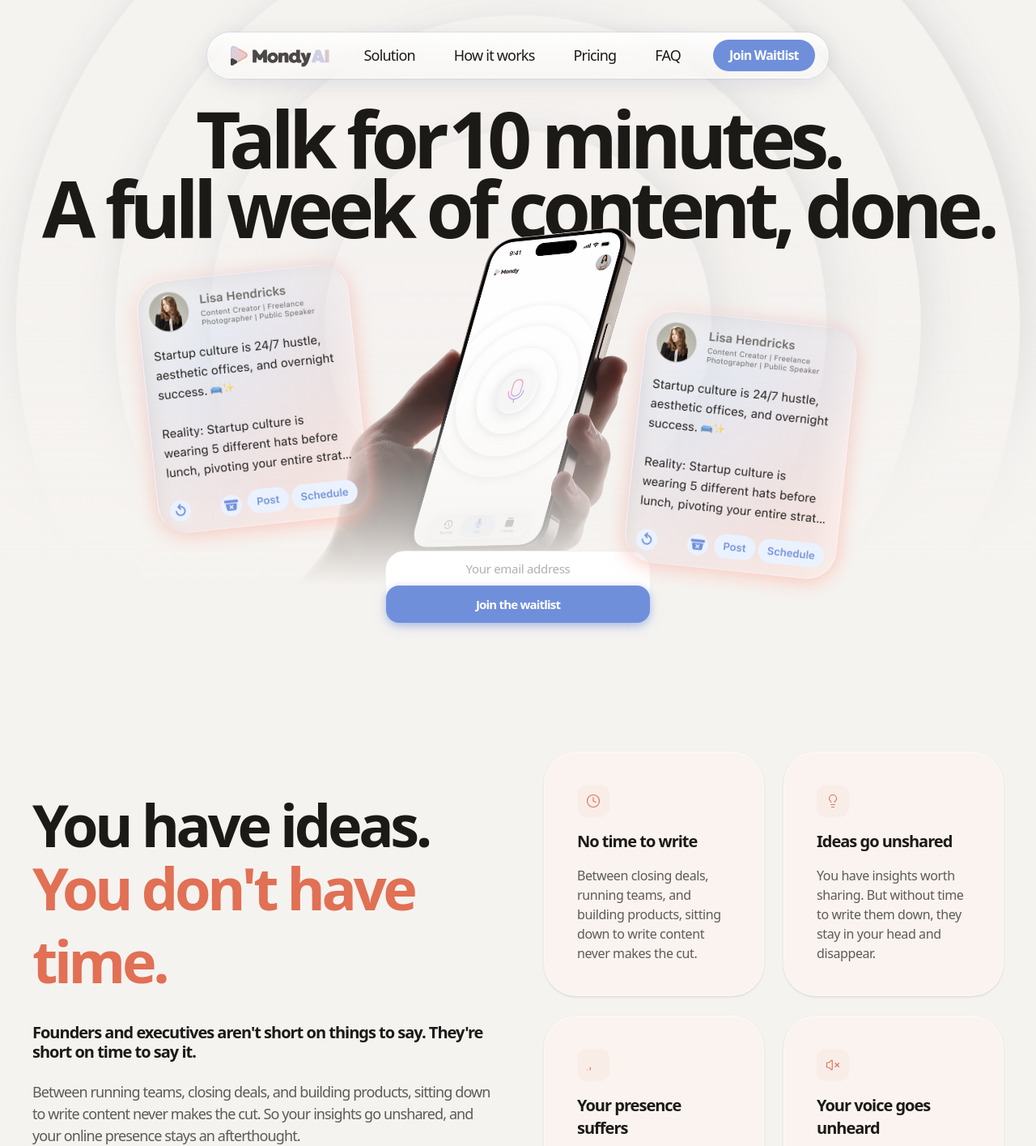
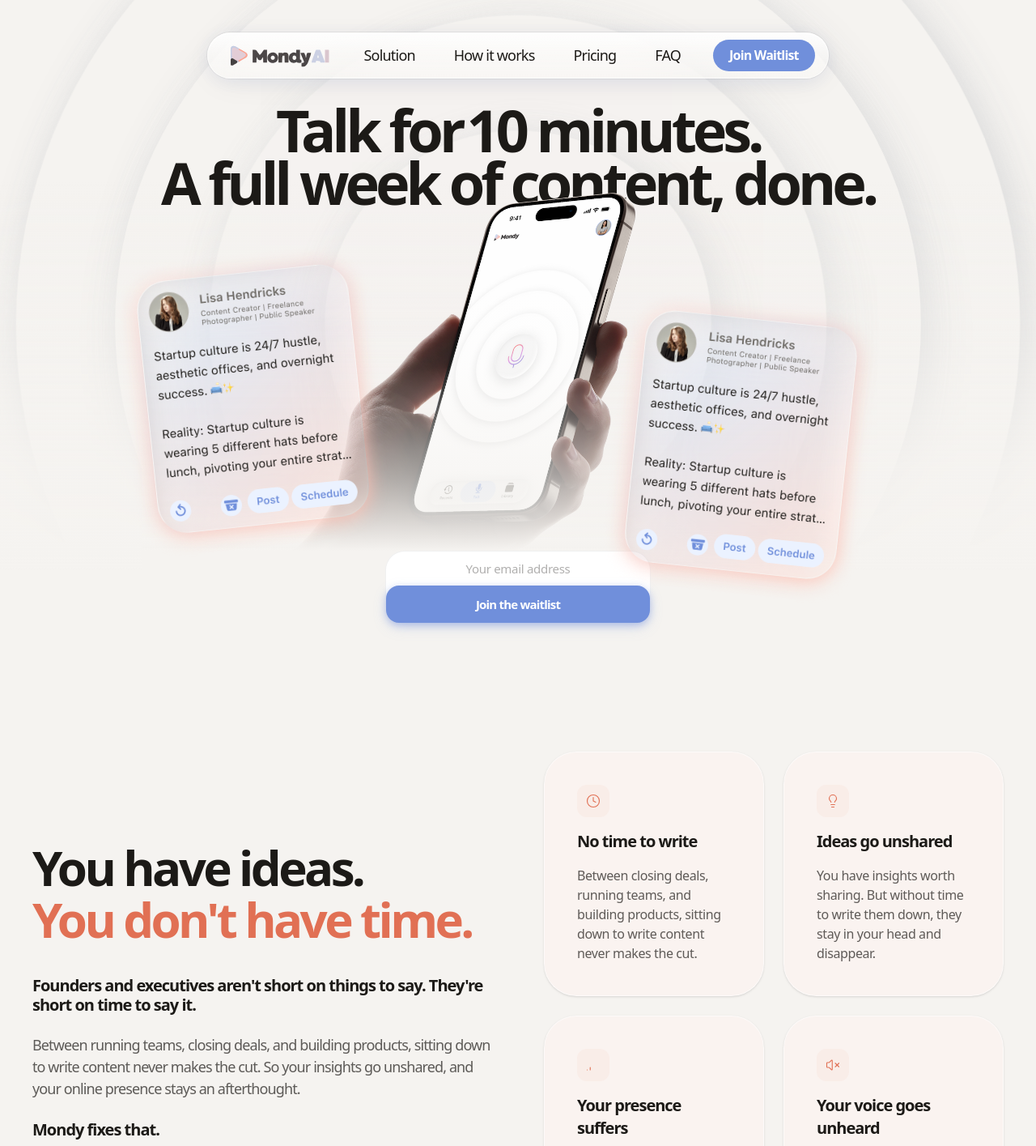
Before and after one commit to TezzeractTeams/Mondy, a Next.js app: page / in a window 1280 px wide. Shown: the top 1415 px of the page at 81% size. Built offline with nearby package versions, Linux system fonts and the light colour scheme.

Commit message:
Update Hero component and mondy styles: Adjusted font sizes in the Hero section and sectionHeading style for improved visual hierarchy and consistency across different screen sizes.

```diff
--- a/src/components/Hero.tsx
+++ b/src/components/Hero.tsx
@@ -89,7 +89,7 @@
                 initial={{ opacity: 0, y: 20 }}
                 animate={{ opacity: 1, y: 0 }}
                 transition={{ duration: 0.8 }}
-                className="flex w-full flex-col items-center text-4xl sm:text-5xl md:text-6xl lg:text-8xl font-extrabold text-mondy-ink tracking-tight md:tracking-[-0.07em] leading-[1.05] md:leading-[0.9] relative z-0 pointer-events-none shrink-0 pt-2 sm:pt-4 md:pt-14 px-4 md:px-0"
+                className="flex w-full flex-col items-center text-4xl sm:text-5xl md:text-6xl lg:text-7xl font-extrabold text-mondy-ink tracking-tight md:tracking-[-0.07em] leading-[1.05] md:leading-[0.9] relative z-0 pointer-events-none shrink-0 pt-2 sm:pt-4 md:pt-14 px-4 md:px-0"
               >
                 <div className="flex flex-col items-center">
                   {/* Mobile: 3 lines (“Talk for” / “10 minutes.” / tagline); md+: first phrase on one line */}
--- a/src/styles/mondy.ts
+++ b/src/styles/mondy.ts
@@ -47,7 +47,7 @@
 
 export const mondyType = {
   sectionHeading: cn(
-    "text-mondy-ink text-7xl font-extrabold tracking-[-0.06em] leading-[0.9]",
+    "text-mondy-ink text-6xl font-extrabold tracking-[-0.06em] leading-[0.9]",
   ),
   sectionLead: cn(
     "text-mondy-ink/60 text-lg md:text-xl font-medium tracking-tight leading-relaxed",
```
